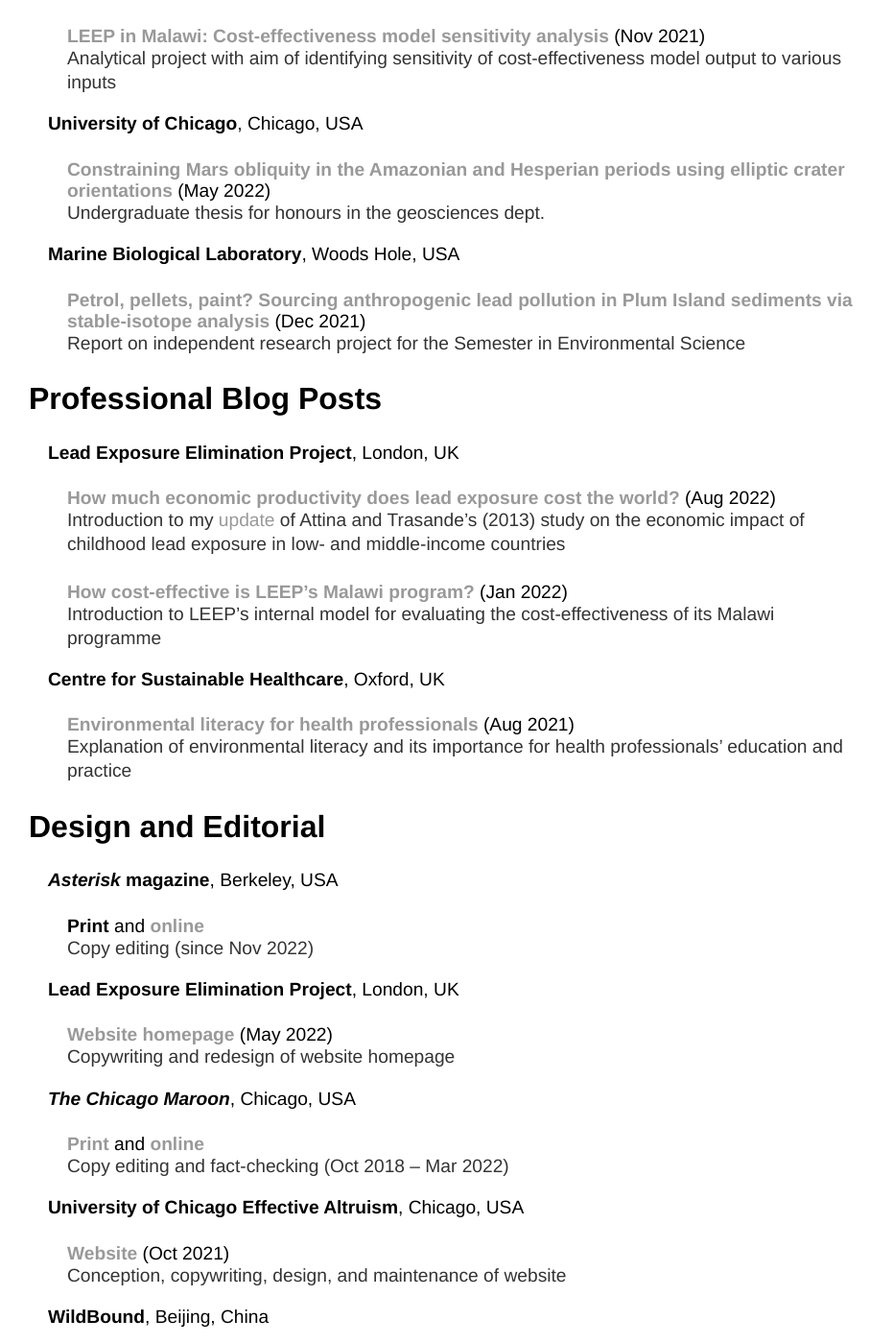
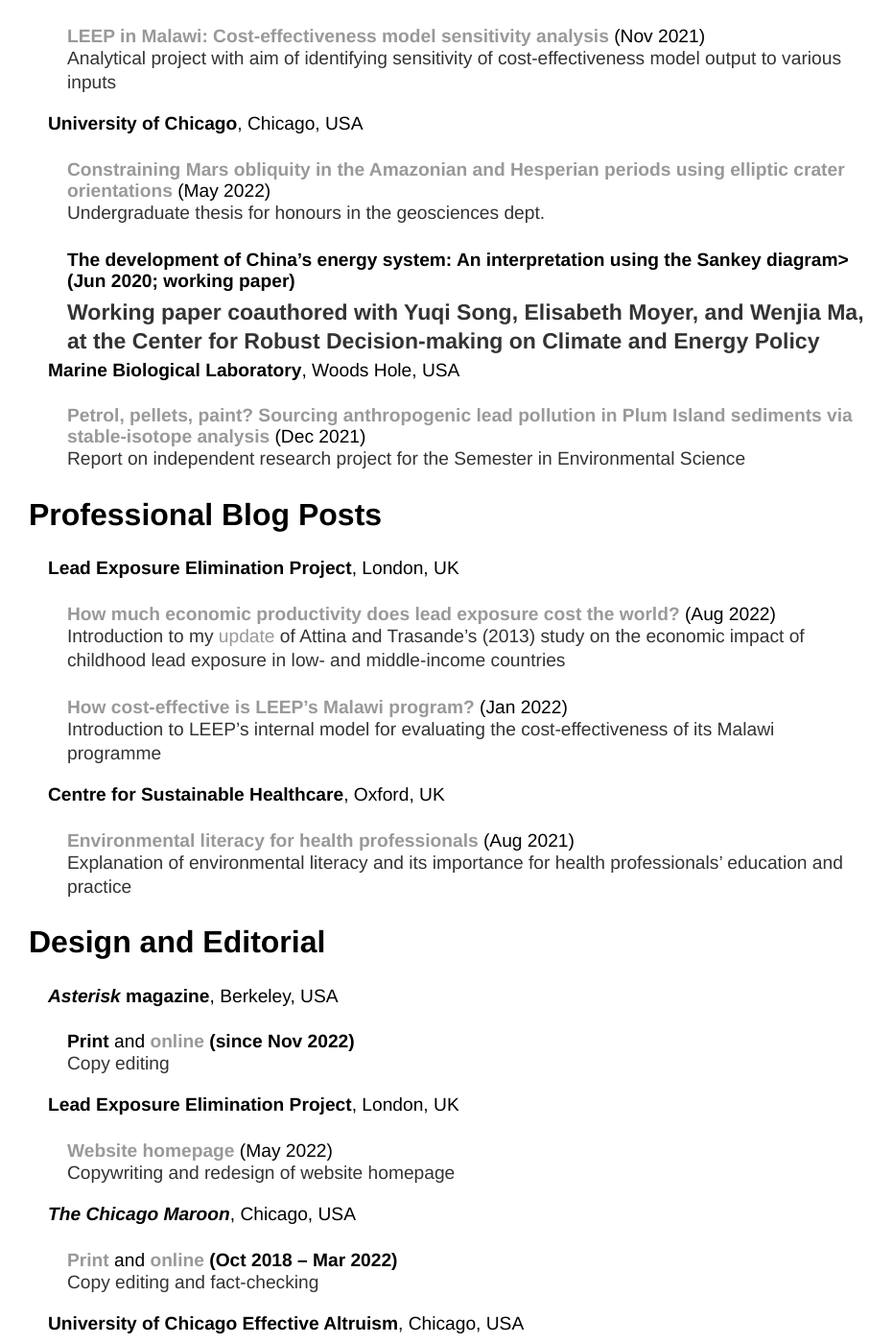
Before and after one commit to y-james-hu/y-james-hu.github.io, a Jekyll site: the page built from projects/index.html, in a window 1280 px wide and 1400 px high, scrolled down 1017 px. Shown: the whole window at 96% size, without its empty margins (182-1113 px from the left). Built offline with Jekyll 4.4.1, drawn with Linux system fonts in a browser that asks for light colours; some of the changed text lies outside the part shown.

Commit message:
Update index.html

```diff
--- a/projects/index.html
+++ b/projects/index.html
@@ -38,6 +38,9 @@
       <h4 style="margin-left: 60px"><a href = "uchicago_bs_thesis.pdf">Constraining Mars obliquity in the Amazonian and Hesperian periods using elliptic crater orientations</a><span style="font-weight:normal"> (May 2022)</span></h4>
       <p style="margin-left: 60px">Undergraduate thesis for honours in the geosciences dept.</p>
 
+      <h4 style="margin-left: 60px">The development of China’s energy system: An interpretation using the Sankey diagram> (Jun 2020; working paper)</span><h4>
+      <p style="margin-left: 60px">Working paper coauthored with Yuqi Song, Elisabeth Moyer, and Wenjia Ma, at the Center for Robust Decision-making on Climate and Energy Policy</p>
+
     <h3 style="margin-left: 40px">Marine Biological Laboratory<span style="font-weight:normal">, Woods Hole, USA</span></h3>
 
       <h4 style="margin-left: 60px"><a href = "mbl_ses_report.pdf">Petrol, pellets, paint? Sourcing anthropogenic lead pollution in Plum Island sediments via stable-isotope analysis</a><span style="font-weight:normal"> (Dec 2021)</span></h4>
@@ -62,8 +65,8 @@
 
     <h3 style="margin-left: 40px"><em>Asterisk</em> magazine<span style="font-weight:normal">, Berkeley, USA</span></p>
 
-      <h4 style="margin-left: 60px">Print <span style="font-weight:normal">and</span> <a href = "https://asteriskmag.com/">online</a></h4>
-      <p style="margin-left: 60px">Copy editing (since Nov 2022)</p>
+      <h4 style="margin-left: 60px">Print <span style="font-weight:normal">and</span> <a href = "https://asteriskmag.com/">online</a> (since Nov 2022)</h4>
+      <p style="margin-left: 60px">Copy editing</p>
 
     <h3 style="margin-left: 40px">Lead Exposure Elimination Project<span style="font-weight:normal">, London, UK</span></p>
 
@@ -72,13 +75,18 @@
 
     <h3 style="margin-left: 40px"><em>The Chicago Maroon</em><span style="font-weight:normal">, Chicago, USA</span></p>
 
-      <h4 style="margin-left: 60px"><a href="https://issuu.com/chicagomaroon">Print</a> <span style="font-weight:normal">and</span> <a href = "https://chicagomaroon.com/">online</a></h4>
-      <p style="margin-left: 60px">Copy editing and fact-checking (Oct 2018 – Mar 2022)</p>
+      <h4 style="margin-left: 60px"><a href="https://issuu.com/chicagomaroon">Print</a> <span style="font-weight:normal">and</span> <a href = "https://chicagomaroon.com/">online</a> (Oct 2018 – Mar 2022)</h4>
+      <p style="margin-left: 60px">Copy editing and fact-checking</p>
 
     <h3 style="margin-left: 40px">University of Chicago Effective Altruism<span style="font-weight:normal">, Chicago, USA</span></h3>
 
       <h4 style="margin-left: 60px"><a href = "https://www.uchicagoea.org/">Website</a><span style="font-weight:normal"> (Oct 2021)</span></h4>
       <p style="margin-left: 60px">Conception, copywriting, design, and maintenance of website</p>
+
+    <h3 style="margin-left: 40px">Ronne Hartfield, Ph.D.<span style="font-weight:normal">, Chicago, USA</span></h3>
+
+      <h4 style="margin-left: 60px">Miscellaneous manuscripts</a><span style="font-weight:normal"> (Nov 2019 – Jun 2020)</span></h4>
+      <p style="margin-left: 60px">Proofreading and editing services rendered to a professional author</p>
 
     <h3 style="margin-left: 40px">WildBound<span style="font-weight:normal">, Beijing, China</span></p>
 
```
